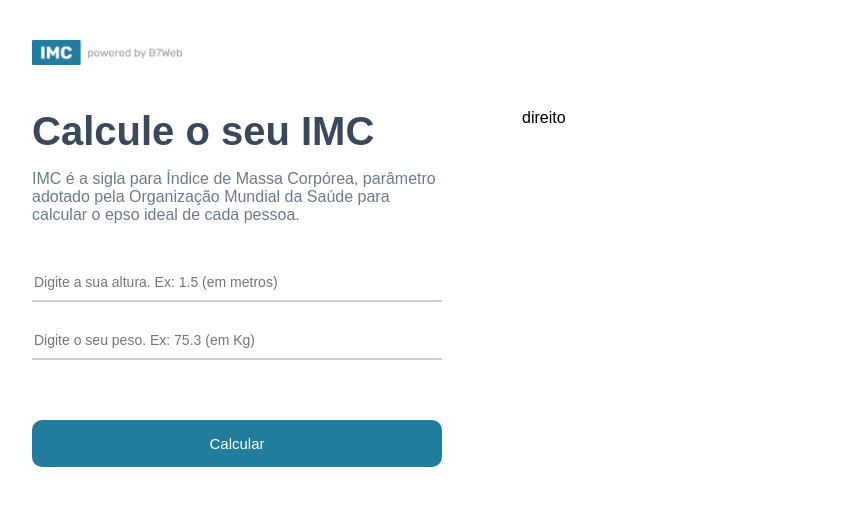
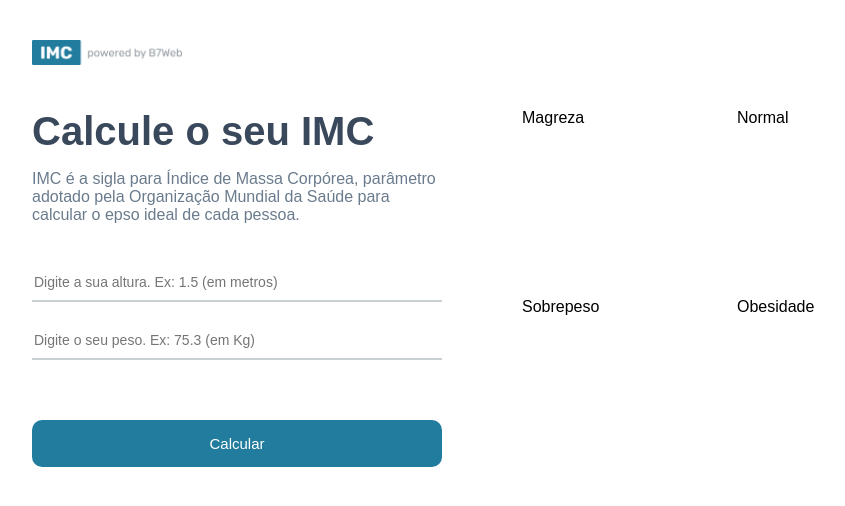
Before and after one commit to JuFML/react-imc-calc, a React (Create React App) app: page / in a window 1280 px wide. Shown: the top 506 px of the page, without its empty margins (158-1003 px from the left). Built offline with nearby package versions, Linux system fonts and the light colour scheme.

Commit message:
(feat): Right side

```diff
--- a/src/App.js
+++ b/src/App.js
@@ -1,7 +1,8 @@
 import { useState } from 'react';
 import style from './App.module.css';
 import logoimg from './assets/powered.png'
-import { calcIMC } from './helpers/imc'
+import { calcIMC, levels } from './helpers/imc'
+import GridItem from './components/GridItem/GridItem';
 
 function App() {
   const [heightField, setHeightField] = useState(0)
@@ -48,7 +49,13 @@ function App() {
           </input>
           <button className={style.leftSide__button} onClick={handleClick}>Calcular</button>
         </div>
-        <div className={style.container__rightSide}>direito</div>
+        <div className={style.container__rightSide}>
+          <div className={style.rightSide__grid}>
+            {levels.map((level, index) => (
+              <GridItem key={index} item={level}/>
+            ))}
+          </div>
+        </div>
       </section>
     </div>
   );
--- a/src/App.module.css
+++ b/src/App.module.css
@@ -57,3 +57,15 @@ body{
 .leftSide__button:hover {
   opacity: .8;
 }
+
+
+.container__rightSide {
+  display: flex;
+}
+
+.rightSide__grid {
+  flex: 1;
+  display: grid;
+  grid-template-columns: repeat(2, 1fr);
+  gap: 20px;
+}
--- /dev/null
+++ b/src/components/GridItem/GridItem.js
@@ -0,0 +1,10 @@
+function GridItem({item}) {
+    return (
+        <>
+            <div>{item.title}</div>
+            {/* <p>IMC está entre {item.imc[0]} e {item.imc[1]}</p> */}
+        </>
+    )
+}
+
+export default GridItem;
```
Also changed, not shown: src/components/GridItem/GridItem.module.css (added), src/components/GridItem/index.js (added).
